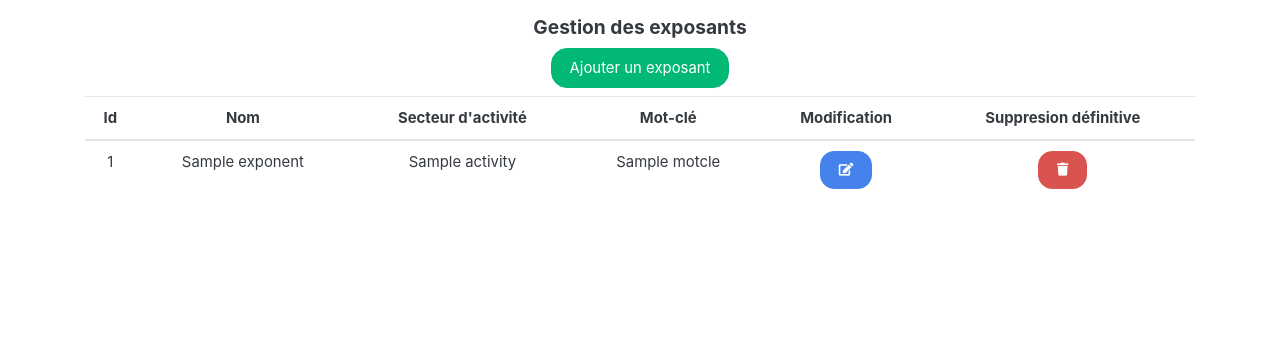
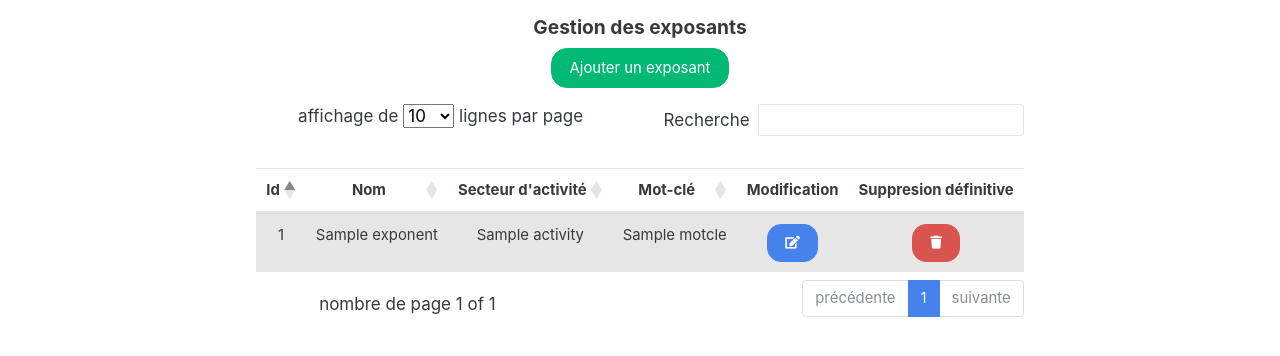
Before and after one commit to aportier2018/nuit_de_l_orientation, a Symfony app: template templates/admin/exponent_list.html.twig in a window 1280 px wide. Shown: the part 57-413 px from the top of the page. Run offline with Twig, Linux system fonts and the light colour scheme; the template is opened without the code that fills it: most values are stand-ins (such as "Sample title", 1, 10 or a date in 2020); some libraries are stand-ins or nearby versions.

Commit message:
datatable

```diff
--- /dev/null
+++ b/public/js/tableadmin.js
@@ -0,0 +1,24 @@
+$(document).ready(function ()
+{
+    $('#tableadmin').DataTable(
+        {
+        "columnDefs": [
+                { "orderable": false, "targets": 4 },
+                { "orderable": false, "targets": 5 }
+            ],
+        "language":
+            {
+            "lengthMenu": "affichage de _MENU_ lignes par page",
+            "search": "Recherche",
+            "zeroRecords": "aucun résultat - Désolé",
+            "info": "nombre de page _PAGE_ of _PAGES_",
+            "infoEmpty": "Enregistrement invalide",
+            "infoFiltered": "(filtered from _MAX_ total records)",
+            "paginate":
+                {
+                "next": "suivante",
+                "previous": "précédente"
+                }
+            }
+        })
+});
--- a/templates/admin/exponent_list.html.twig
+++ b/templates/admin/exponent_list.html.twig
@@ -5,9 +5,9 @@
 {% block body %}
     <div class="container admin exponent">
         <h4 class="mt-3 text-center">Gestion des exposants</h4>
-        <p class="mb-2 text-center"><a href="{{ path('exponent_add') }}" class="btn btn-success">Ajouter un exposant</a></p>
+        <p class="mb-3 text-center"><a href="{{ path('exponent_add') }}" class="btn btn-success">Ajouter un exposant</a></p>
 
-        <table class="table table-hover">
+        <table id="tableadmin" class="table table-hover table-striped">
             <thead>
                 <tr>
                     <th class="text-center">Id</th>
--- a/templates/baseadmin.html.twig
+++ b/templates/baseadmin.html.twig
@@ -6,8 +6,13 @@
         <title>NdO - {% block title %}{% endblock %}</title>
         {% block stylesheets %}
             <link rel='stylesheet' href='https://use.fontawesome.com/releases/v5.5.0/css/all.css' integrity='sha384-B4dIYHKNBt8Bc12p+WXckhzcICo0wtJAoU8YZTY5qE0Id1GSseTk6S+L3BlXeVIU' crossorigin='anonymous'>
+            {# <link rel="stylesheet" type="text/css" href="{{ 'https://cdn.datatables.net/1.10.19/css/jquery.dataTables.css' }}"> #}
+            <link rel='stylesheet' href="{{ 'https://cdnjs.cloudflare.com/ajax/libs/twitter-bootstrap/4.1.1/css/bootstrap.css' }}">
+            <link rel='stylesheet' href="{{ 'https://cdn.datatables.net/1.10.19/css/dataTables.bootstrap4.min.css' }}">
             <link rel="stylesheet" href="{{ asset('css/bootstrap.min.css') }}">
             <link rel="stylesheet" href="{{ asset('css/app.css') }}">
+
+
         {% endblock %}
     </head>
 
@@ -73,6 +78,11 @@
                 <script src="{{ '/js/jquery.js' }}"></script>
                 <script src="{{ '/js/popper.min.js' }}"></script>
                 <script src="{{ '/js/bootstrap.min.js' }}"></script>
+                <script type="text/javascript" charset="utf8" src="{{ 'https://cdn.datatables.net/1.10.19/js/jquery.dataTables.js' }}"></script>
+                 <script type="text/javascript" charset="utf8" src="{{ 'https://code.jquery.com/jquery-3.3.1.js' }}"></script>
+                <script type="text/javascript" charset="utf8" src="{{ 'https://cdn.datatables.net/1.10.19/js/jquery.dataTables.min.js' }}"></script>
+                <script type="text/javascript" charset="utf8" src="{{ 'https://cdn.datatables.net/1.10.19/js/dataTables.bootstrap4.min.js' }}"></script>
+                <script src="{{ '/js/tableadmin.js' }}"></script>
         {% endblock %}
 
     </body>
```
